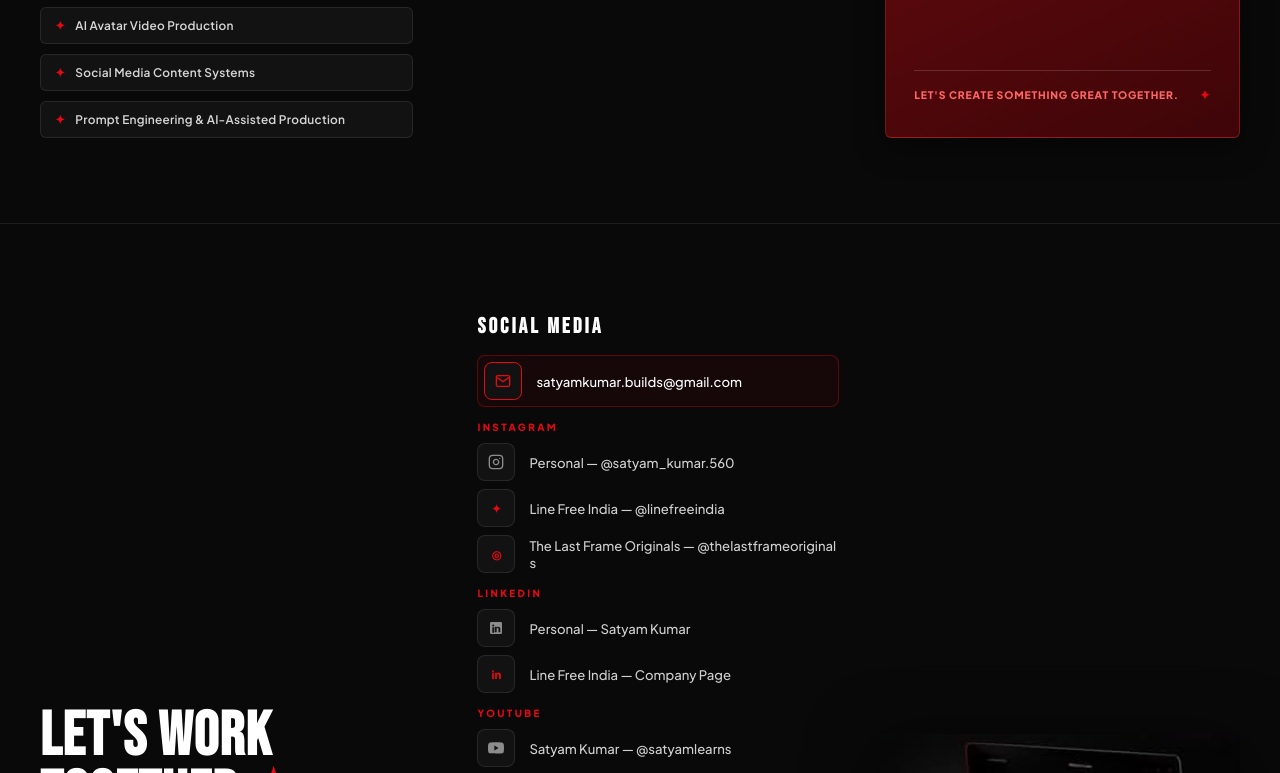
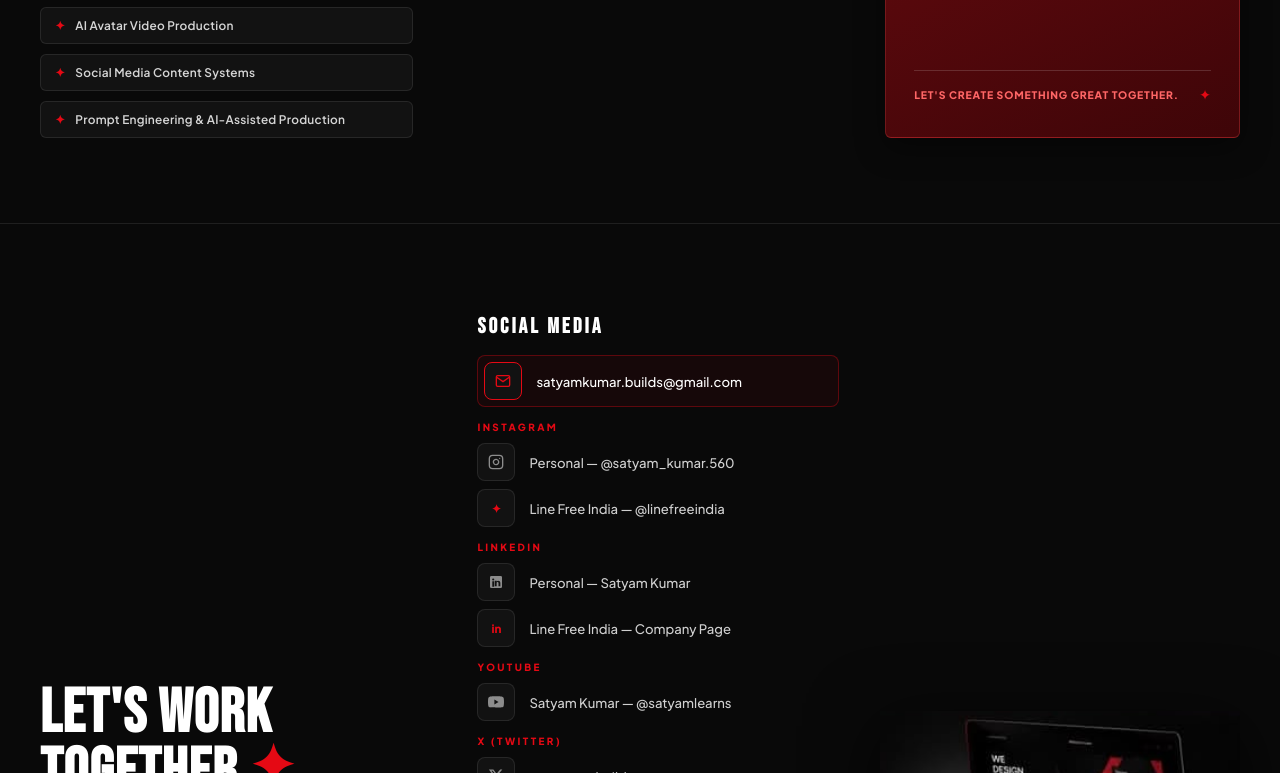
Before and after one commit to satyamkumar-builds/animated-portfolio, a plain HTML site: page index.html in a window 1280 px wide. Shown: the part 7616-8389 px from the top of the page. Drawn offline with Linux system fonts and the light colour scheme.

Commit message:
Founder order: remove The Last Frame Originals from Social Media section and the Aakhri Train journey chip

```diff
--- a/index.html
+++ b/index.html
@@ -384,7 +384,6 @@
             <span class="lab-chip static">ML Empowerment Build Challenge 3.0 — GaonSahayak AI</span>
             <span class="lab-chip static">LinkedIn × Unstop: Get Unstoppable — both rounds completed</span>
             <span class="lab-chip static">20 Din, 20 AI Tools — daily series, running</span>
-            <span class="lab-chip static">TheLastFrameOriginals — horror storytelling · Aakhri Train</span>
             <span class="lab-chip static">Ramayan — a 5+ hour AI-produced film</span>
             <span class="lab-chip static">5+ long-form AI-assisted films</span>
             <span class="lab-chip static">SatyamDocuVerse — documentary direction</span>
@@ -573,10 +572,6 @@
                               <div class="contact-pill-icon"><span class="pill-glyph">✦</span></div>
                               <span>Line Free India — @linefreeindia</span>
                             </a>
-              <a href="https://www.instagram.com/thelastframeoriginals/" target="_blank" rel="noopener noreferrer" class="contact-pill-item">
-                              <div class="contact-pill-icon"><span class="pill-glyph">◎</span></div>
-                              <span>The Last Frame Originals — @thelastframeoriginals</span>
-                            </a>
               </div>
 
               <div class="social-group">
```
